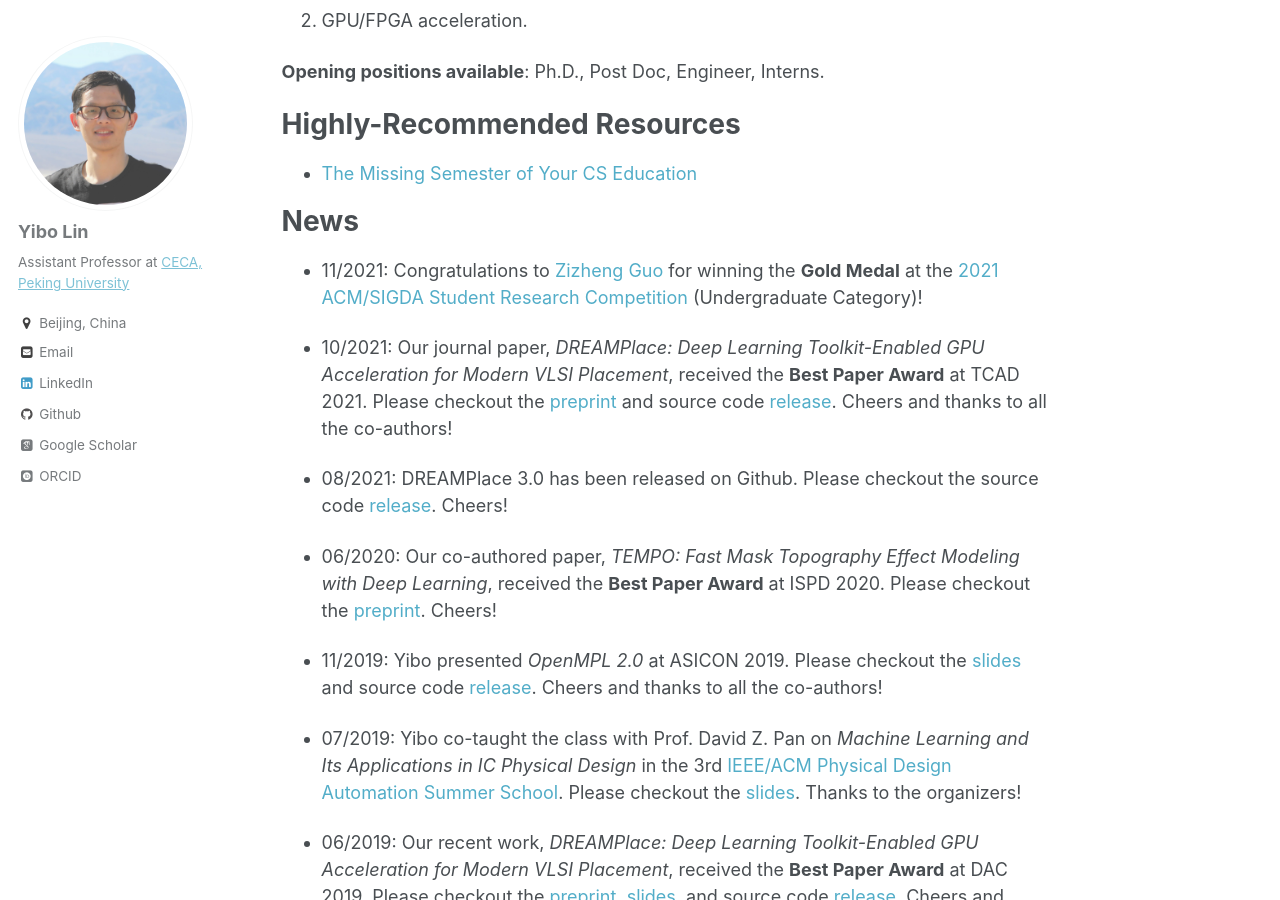
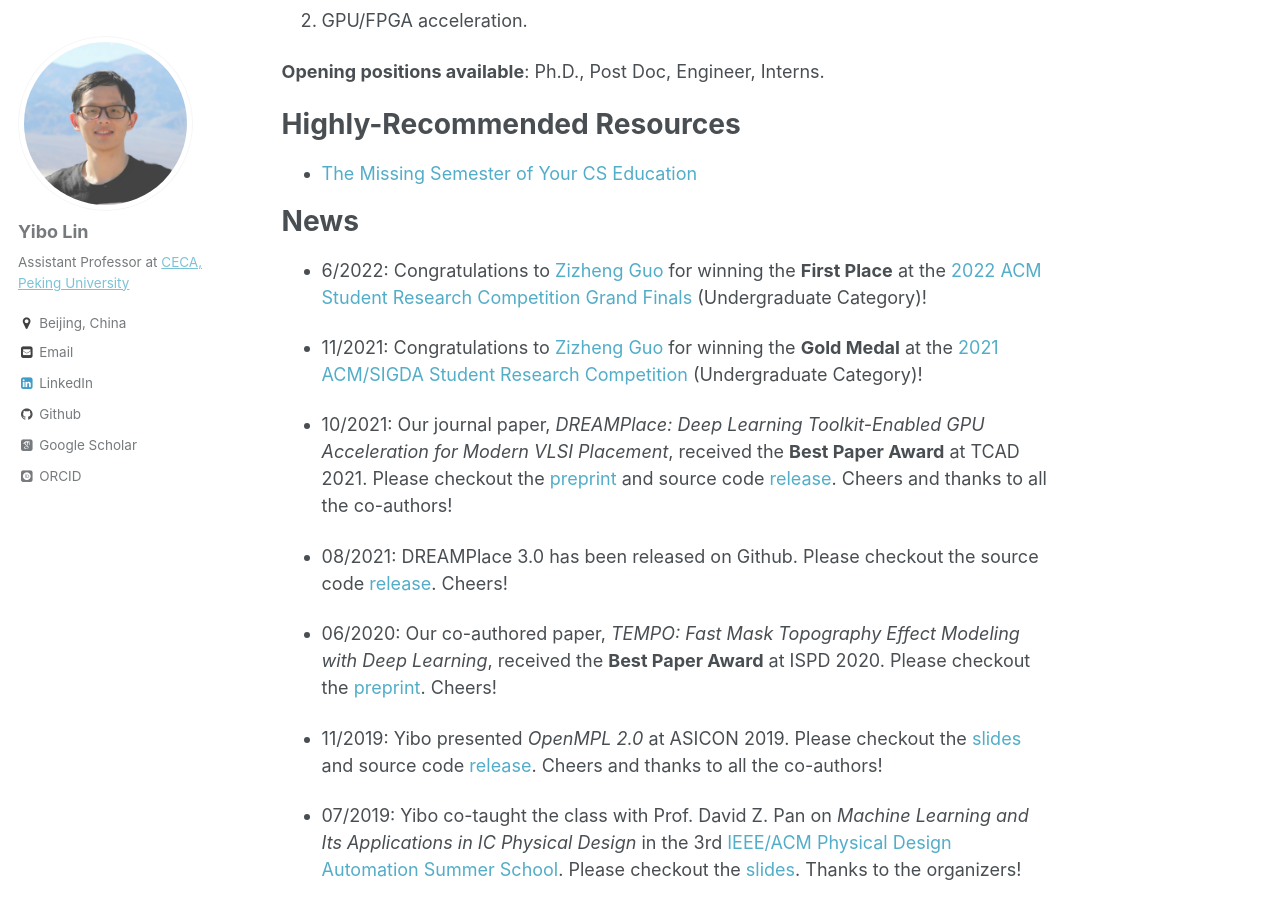
Before and after one commit to limbo018/limbo018.github.io, a Jekyll site: the page built from _pages/about.md, in a window 1280 px wide and 900 px high, scrolled down 547 px. Built offline with Jekyll 4.4.1, drawn with Linux system fonts in a browser that asks for light colours; some web fonts are replaced.

Commit message:
add gzz's news

```diff
--- a/_pages/about.md
+++ b/_pages/about.md
@@ -31,6 +31,8 @@ Highly-Recommended Resources
 
 News
 ======
+
+* 6/2022: Congratulations to [Zizheng Guo](https://guozz.cn/) for winning the **First Place** at the [2022 ACM Student Research Competition Grand Finals](https://src.acm.org/) (Undergraduate Category)!
 
 * 11/2021: Congratulations to [Zizheng Guo](https://guozz.cn/) for winning the **Gold Medal** at the [2021 ACM/SIGDA Student Research Competition](https://www.sigda.org/sigda-events/src/) (Undergraduate Category)!
 
```
